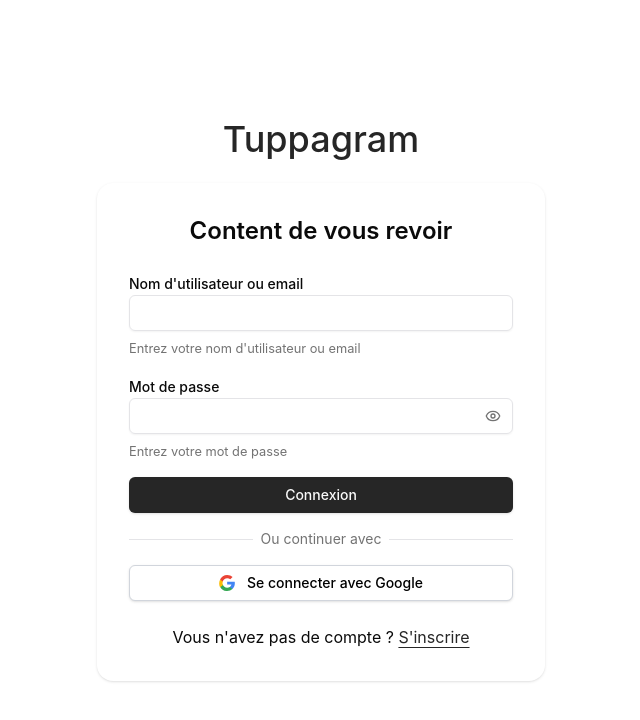
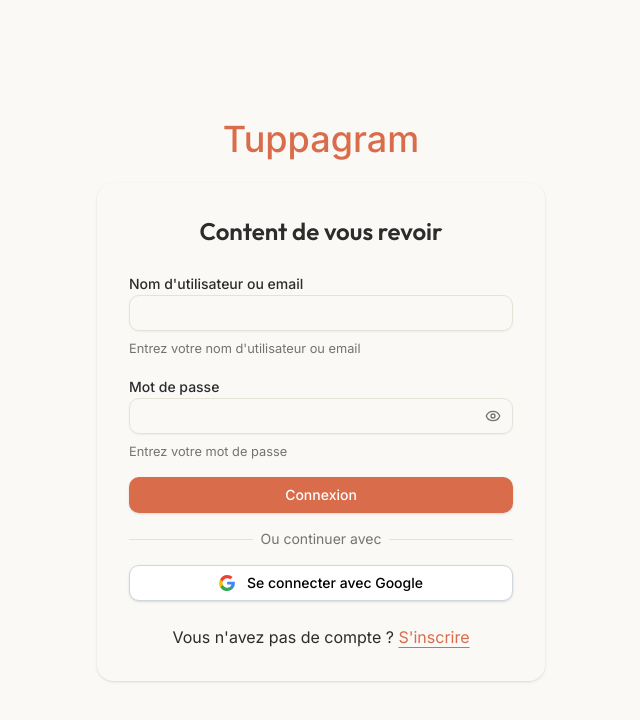
Before and after one commit to teovlt/TuppaGram, a React (Vite) app in the folder client/: page /login in a window 1280 px wide. Shown: the top 720 px of the page, without its empty margins (319-959 px from the left). Built offline with nearby package versions, Linux system fonts and the light colour scheme; no server answers.

Commit message:
Improve the interface and visuals

```diff
--- a/client/src/components/Footer/index.tsx
+++ b/client/src/components/Footer/index.tsx
@@ -1,7 +1,45 @@
+import { Link } from "react-router-dom";
+import { Instagram, Twitter, Facebook } from "lucide-react";
+
 export const Footer = () => {
   return (
-    <div className="fixed bottom-0 w-full text-center border-t bg-background text-primary">
-      <h1>Footer</h1>
-    </div>
+    <footer className="w-full py-8 mt-12 border-t bg-card text-card-foreground">
+      <div className="container px-4 mx-auto md:px-8">
+        <div className="flex flex-col items-center justify-between gap-6 md:flex-row">
+
+          {/* Brand & Baseline */}
+          <div className="flex flex-col items-center md:items-start">
+            <h2 className="text-xl font-bold tracking-tight text-accent">Tuppagram</h2>
+            <p className="mt-1 text-sm text-muted-foreground">
+              Le réseau social des passionnés de cuisine maison.
+            </p>
+          </div>
+
+          {/* Useful Links */}
+          <div className="flex flex-wrap justify-center gap-6 text-sm font-medium">
+            <Link to="#" className="transition-colors hover:text-accent">À propos</Link>
+            <Link to="#" className="transition-colors hover:text-accent">Contact</Link>
+            <Link to="#" className="transition-colors hover:text-accent">Mentions légales</Link>
+          </div>
+
+          {/* Social Icons */}
+          <div className="flex gap-4">
+            <Link to="#" className="text-muted-foreground hover:text-accent transition-colors">
+              <Instagram size={20} />
+            </Link>
+            <Link to="#" className="text-muted-foreground hover:text-accent transition-colors">
+              <Twitter size={20} />
+            </Link>
+            <Link to="#" className="text-muted-foreground hover:text-accent transition-colors">
+              <Facebook size={20} />
+            </Link>
+          </div>
+        </div>
+
+        <div className="pt-6 mt-6 text-xs text-center border-t text-muted-foreground">
+          &copy; {new Date().getFullYear()} Tuppagram. Tous droits réservés.
+        </div>
+      </div>
+    </footer>
   );
 };
--- a/client/src/components/Navbar/index.tsx
+++ b/client/src/components/Navbar/index.tsx
@@ -43,20 +43,20 @@
     navigate(link);
   };
 
-  const navLinks = [
+  const mainLinks = [
     { label: "Accueil", path: "/", icon: Home, auth: true },
     { label: "Recettes", path: "/recipes", icon: Utensils, auth: true },
-    { label: "Créer", path: "/create", icon: PlusSquare, auth: true },
+  ];
+
+  const profileLinks = [
     { label: "Mon profil", path: `/user/${authUser?._id}`, icon: User, auth: true },
     { label: "Tableau de bord", path: "/admin/dashboard", icon: Wrench, auth: authUser?.role === "admin" },
   ];
 
   const mobileLinks = [
-    { label: "Accueil", path: "/", icon: House },
-    { label: "Recettes", path: "/recipes", icon: Utensils, auth: !!authUser },
-    { label: "Créer", path: "/create", icon: PlusSquare, auth: !!authUser },
-    { label: "Mon profil", path: `/user/${authUser?._id}`, icon: User, auth: !!authUser },
-    { label: "Tableau de bord", path: "/admin/dashboard", icon: Wrench, auth: authUser?.role === "admin" },
+    ...mainLinks,
+    { label: "Créer", path: "/create", icon: PlusSquare, auth: true },
+    ...profileLinks
   ];
 
   return (
@@ -71,13 +71,17 @@
             <div className="flex items-center gap-2">
               {authUser ? (
                 <>
-                  {navLinks
+                  {mainLinks
                     .filter((link) => link.auth)
                     .map((link) => (
-                      <Button key={link.path} onClick={() => navigate(link.path)} variant="link">
+                      <Button key={link.path} onClick={() => navigate(link.path)} variant="ghost" className="font-medium">
                         {link.label}
                       </Button>
                     ))}
+
+                  <Button onClick={() => navigate("/create")} className="gap-2 text-white bg-primary hover:bg-primary/90">
+                    <PlusSquare size={18} /> Créer
+                  </Button>
 
                   <DropdownMenu>
                     <DropdownMenuTrigger asChild className="hover:cursor-pointer">
@@ -85,13 +89,13 @@
                         <AvatarWithStatusCell user={authUser} />
                       </span>
                     </DropdownMenuTrigger>
-                    <DropdownMenuContent className="w-40">
+                    <DropdownMenuContent className="w-48" align="end">
                       <DropdownMenuLabel>
                         {authUser.name} {authUser.forename}
                       </DropdownMenuLabel>
                       <DropdownMenuSeparator />
                       <DropdownMenuGroup>
-                        {navLinks
+                        {profileLinks
                           .filter((link) => link.auth)
                           .map((link) => (
                             <DropdownMenuItem
@@ -99,20 +103,16 @@
                               className="flex items-center gap-2 hover:cursor-pointer"
                               onClick={() => navigate(link.path)}
                             >
+                              <link.icon className="w-4 h-4" />
                               {link.label}
-                              <DropdownMenuShortcut>
-                                <link.icon className="w-4 h-4" />
-                              </DropdownMenuShortcut>
                             </DropdownMenuItem>
                           ))}
                       </DropdownMenuGroup>
                       <DropdownMenuSeparator />
                       <DropdownMenuGroup>
-                        <DropdownMenuItem className="hover:cursor-pointer" onClick={() => logout()} disabled={loading}>
+                        <DropdownMenuItem className="flex items-center gap-2 text-destructive hover:text-destructive hover:cursor-pointer" onClick={() => logout()} disabled={loading}>
+                          <LogOut className="w-4 h-4" />
                           Se déconnecter
-                          <DropdownMenuShortcut>
-                            <LogOut className="w-4 h-4" />
-                          </DropdownMenuShortcut>
                         </DropdownMenuItem>
                       </DropdownMenuGroup>
                     </DropdownMenuContent>
--- a/client/src/styles/index.css
+++ b/client/src/styles/index.css
@@ -1,3 +1,4 @@
+@import url('https://fonts.googleapis.com/css2?family=Inter:wght@400;500;600&family=Outfit:wght@400;500;600;700&display=swap');
 @import "tailwindcss";
 @plugin 'tailwindcss-animate';
 
@@ -78,78 +79,70 @@
 
 @layer base {
   :root {
-    --background: #ffffff;
-    --foreground: #0a0a0a;
+    /* Tuppagram Light Theme (Warm, Cream & Terracotta) */
+    --background: #faf9f6;
+    --foreground: #2c2c2c;
     --card: #ffffff;
-    --card-foreground: #0a0a0a;
+    --card-foreground: #2c2c2c;
     --popover: #ffffff;
-    --popover-foreground: #0a0a0a;
-    --primary: #171717;
-    --primary-foreground: #fafafa;
-    --secondary: #f5f5f5;
-    --secondary-foreground: #171717;
-    --muted: #f5f5f5;
+    --popover-foreground: #2c2c2c;
+
+    /* Terracotta accent */
+    --primary: #D96C4A;
+    --primary-foreground: #ffffff;
+
+    --secondary: #eae6df;
+    --secondary-foreground: #2c2c2c;
+
+    --muted: #f2efe9;
     --muted-foreground: #737373;
-    --accent: #262626;
-    --accent-foreground: #171717;
+
+    --accent: #D96C4A;
+    --accent-foreground: #ffffff;
+
     --destructive: #dc2626;
     --destructive-foreground: #fafafa;
+
     --success: #22c55e;
     --success-foreground: #fafafa;
-    --border: #e4e4e7;
-    --input: #e4e4e7;
-    --ring: #0a0a0a;
-    --chart-1: #ffb572;
-    --chart-2: #42b8a0;
-    --chart-3: #3d5866;
-    --chart-4: #ffc975;
-    --chart-5: #ffa061;
-    --radius: 0.5rem;
-    --sidebar-background: #fafafa;
-    --sidebar-foreground: #444444;
-    --sidebar-primary: #1a1a1a;
-    --sidebar-primary-foreground: #fafafa;
-    --sidebar-accent: #f5f5f5;
-    --sidebar-accent-foreground: #1a1a1a;
-    --sidebar-border: #dbeafe;
-    --sidebar-ring: #3b82f6;
+
+    --border: #e6e2d8;
+    --input: #e6e2d8;
+    --ring: #D96C4A;
+
+    --radius: 0.75rem;
   }
 
   .dark {
-    --background: #0a0a0a;
-    --foreground: #fafafa;
-    --card: #0a0a0a;
-    --card-foreground: #fafafa;
-    --popover: #0a0a0a;
-    --popover-foreground: #fafafa;
-    --primary: #fafafa;
-    --primary-foreground: #171717;
-    --secondary: #262626;
-    --secondary-foreground: #fafafa;
-    --muted: #262626;
+    /* Tuppagram Dark Theme */
+    --background: #1a1a1a;
+    --foreground: #f0ebe1;
+    --card: #242424;
+    --card-foreground: #f0ebe1;
+    --popover: #242424;
+    --popover-foreground: #f0ebe1;
+
+    --primary: #e07a5f;
+    --primary-foreground: #ffffff;
+
+    --secondary: #333333;
+    --secondary-foreground: #f0ebe1;
+
+    --muted: #2a2a2a;
     --muted-foreground: #a3a3a3;
-    --accent: #fafafa;
-    --accent-foreground: #fafafa;
-    --destructive: #991b1b;
+
+    --accent: #e07a5f;
+    --accent-foreground: #ffffff;
+
+    --destructive: #ef4444;
     --destructive-foreground: #fafafa;
+
     --success: #22c55e;
     --success-foreground: #fafafa;
-    --border: #262626;
-    --input: #262626;
-    --ring: #d4d4d4;
-    --chart-1: #60a5fa;
-    --chart-2: #4ade80;
-    --chart-3: #fdba74;
-    --chart-4: #a855f7;
-    --chart-5: #f43f5e;
-    --sidebar-background: #1a1a1a;
-    --sidebar-foreground: #f5f5f5;
-    --sidebar-primary: #3b82f6;
-    --sidebar-primary-foreground: #ffffff;
-    --sidebar-accent: #292929;
-    --sidebar-accent-foreground: #f5f5f5;
-    --sidebar-border: #292929;
-    --sidebar-ring: #3b82f6;
+
+    --border: #333333;
+    --input: #333333;
+    --ring: #e07a5f;
   }
 }
 
@@ -159,6 +152,9 @@
   }
   body {
     @apply bg-background text-foreground;
+  }
+  h1, h2, h3, h4, h5, h6 {
+    font-family: 'Outfit', sans-serif;
   }
 }
 
```
